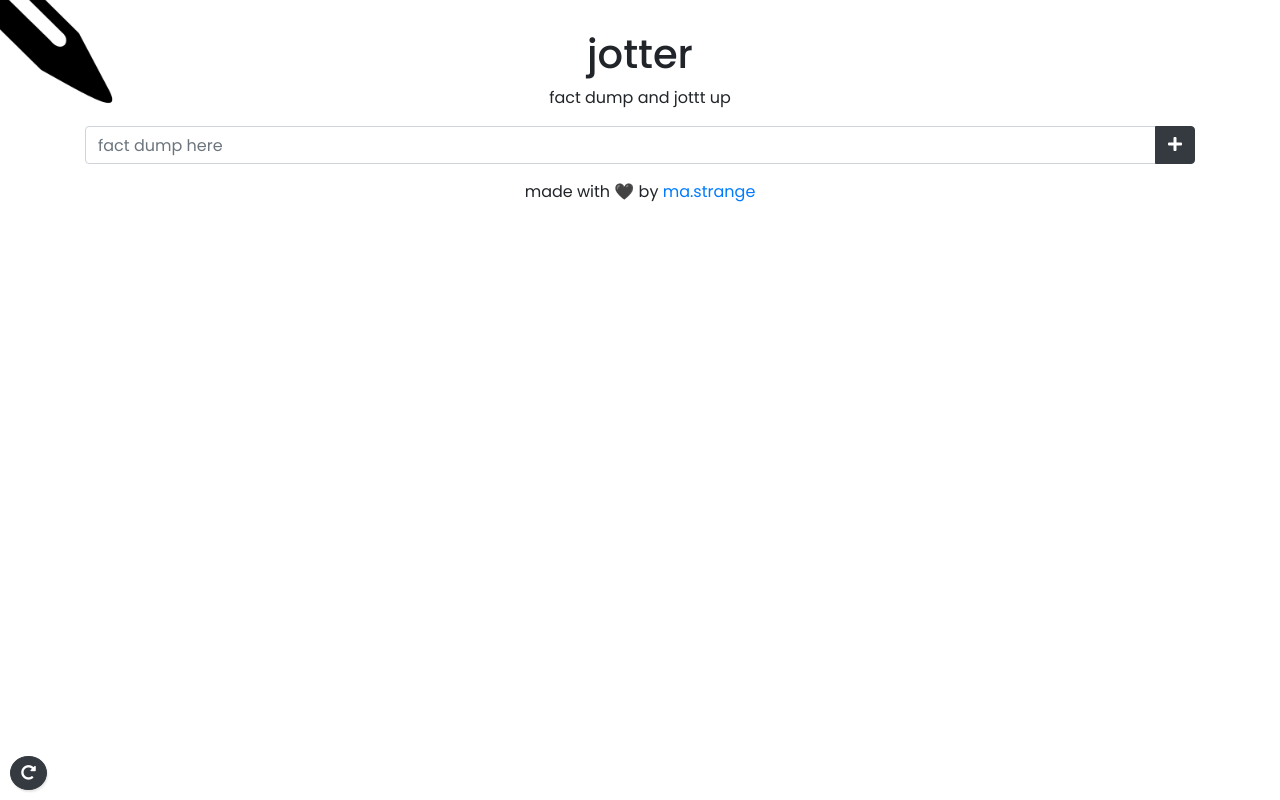
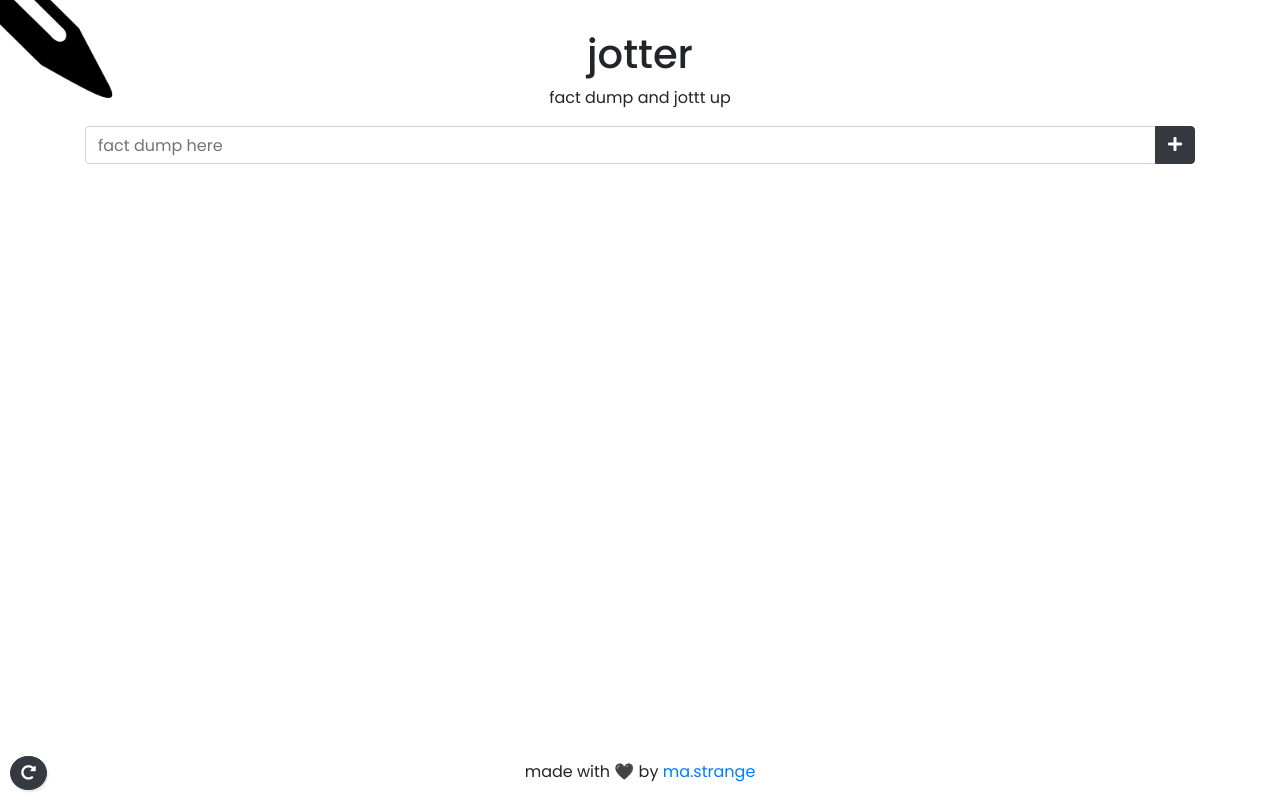
Before and after one commit to mastarstrange/jotter, a website: page app/index.html in a window 1280 px wide. Drawn offline with Linux system fonts and the light colour scheme; no server answers.

Commit message:
minor stylig changes

```diff
--- a/app/index.html
+++ b/app/index.html
@@ -15,8 +15,7 @@
     <button id="rnotebtn" title="Reload" class="btn btn-dark rounded-circle">
       <i class="fa fa-redo-alt" aria-hidden="true"></i>
     </button>
-    <div class="page-container">
-      <div class="content-wrap">
+
     <!-- Header -->
     <div class="container text-center header">
       <img class="bgimg" src="/img/background.png" alt="logo" />
@@ -34,12 +33,7 @@
           onfocus="addFocus()"
         />
         <div class="input-group-append">
-              <button
-                title="Add"
-                class="btn btn-dark"
-                type="button"
-                id="cnotebtn"
-              >
+          <button title="Add" class="btn btn-dark" type="button" id="cnotebtn">
             <i class="fa fa-plus"></i>
           </button>
         </div>
@@ -67,15 +61,11 @@
         </button>
       </div> -->
     </div>
-      </div>
-      <footer>
-        <div class="container footer">
+    <div class="footer">
       <p>
         made with 🖤 by
         <a href="https://thuvasooriya.tk" target="_blank">ma.strange</a>
       </p>
-        </div>
-      </footer>
     </div>
   </body>
   <script src="/lib/jquery/jquery-3.6.0.min.js"></script>
--- a/app/src/css/style.css
+++ b/app/src/css/style.css
@@ -8,7 +8,8 @@
 /*? === Body CSS ===*/
 body {
   text-align: center;
-  position: relative;
+  /* height: 100vh; */
+  /* position: relative; */
 }
 
 /* I haven't found a good alternative to theese things yet :( */
@@ -34,15 +35,6 @@ div.header {
   bottom: 10px;
   left: 10px;
   z-index: 1;
-}
-
-div.page-container {
-  /* position: relative; */
-  /* min-height: 100vh; */
-}
-
-div.content-wrap {
-  /* padding-bottom: 2.5rem; Footer height */
 }
 
 /* styling for single note card */
@@ -79,14 +71,13 @@ div.jotstyle p.ntext {
 
 div.footer p {
   margin: auto;
-  width: 80%;
   text-align: center;
-  margin-bottom: 5px;
-  /* position: absolute;
-  bottom: 0;
+  position: absolute;
+  bottom: 0px;
   width: 100%;
-  height: 2.5rem; */
+  padding: 1rem;
 }
+
 img.bgimg {
   max-width: 120px;
   min-width: 80px;
@@ -94,6 +85,6 @@ img.bgimg {
   height: auto;
   position: absolute;
   /* float: right; */
-  top: -40px;
+  top: -15px;
   left: 0px;
 }
```
Lines whose indentation alone changed are shown as unchanged.
